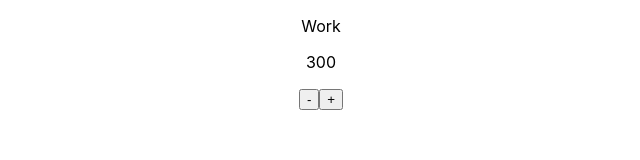
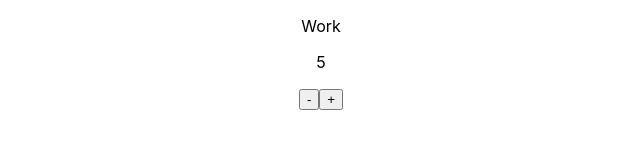
Before and after one commit to thenora/positimer, a React (Create React App) app: page / in a window 1280 px wide. Shown: the top 160 px of the page, without its empty margins (319-959 px from the left). Built offline with nearby package versions, Linux system fonts and the light colour scheme.

Commit message:
added minute / moment

```diff
--- a/src/components/Work.jsx
+++ b/src/components/Work.jsx
@@ -1,4 +1,5 @@
 import React, { useState } from "react";
+import moment from "moment";
 
 const Work = () => {
   const [workTime, setWorkTime] = useState(300); // time in seconds
@@ -17,10 +18,12 @@ const Work = () => {
     setWorkTime(workTime + 60);
   };
 
+  const workTimeInMinutes = moment.duration(workTime, "s").minutes();
+
   return (
     <div>
       <p id="work-label">Work</p>
-      <p id="work-time">{workTime}</p>
+      <p id="work-time">{workTimeInMinutes}</p>
       <button id="work-lower" onClick={lowerWorkTimeByOneMinute}>
         -
       </button>
```
